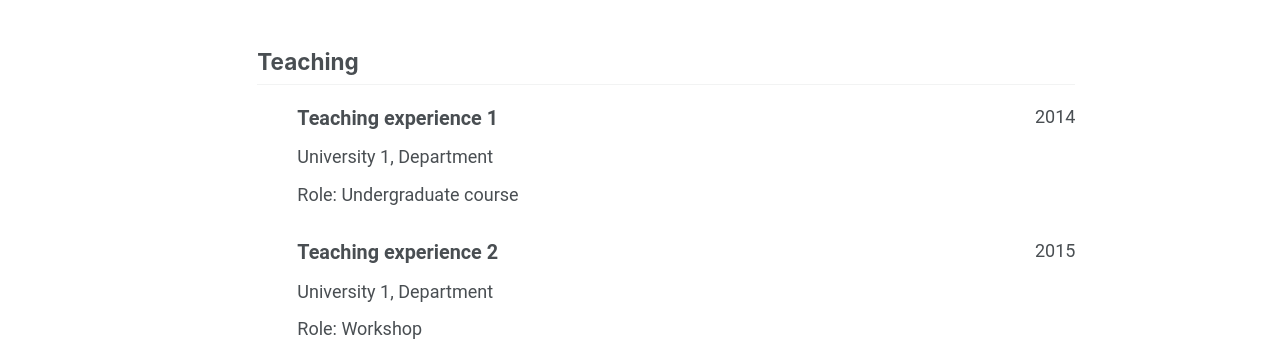
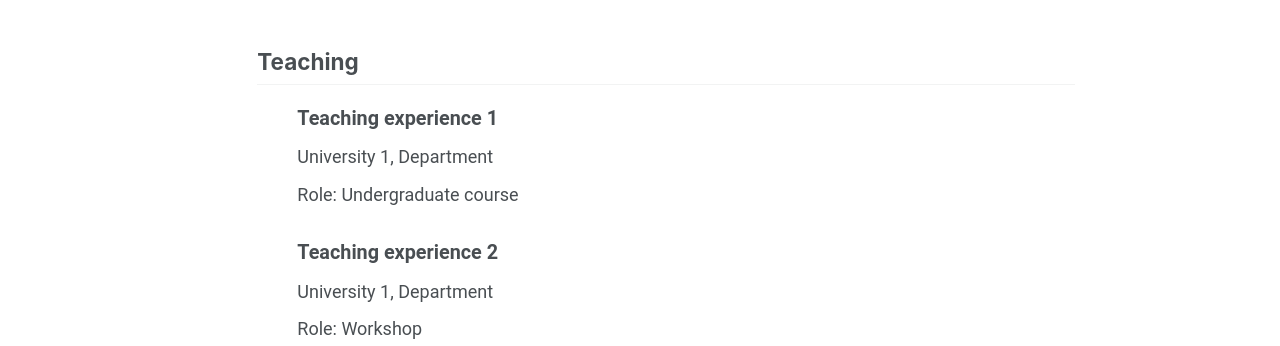
Before and after one commit to caroledelenne/caroledelenne.github.io, a Jekyll site: the page built from _pages/cv-json.md, in a window 1280 px wide and 900 px high, scrolled down 2016 px. Shown: the part 154-500 px from the top of the window. Built offline with Jekyll 4.4.1, drawn with Linux system fonts in a browser that asks for light colours; a script bundle is joined from its source files by our own code; library files that are not in the unit come from our copies.

Commit message:
remove date

```diff
--- a/_includes/cv-template.html
+++ b/_includes/cv-template.html
@@ -208,7 +208,7 @@
       <li class="cv-item">
         <div class="cv-item-header">
           <div class="cv-item-title">{{ teaching.course }}</div>
-          <div class="cv-item-date">{{ teaching.date | slice: 0, 4 }}</div>
+          <!-- <div class="cv-item-date">{{ teaching.date | slice: 0, 4 }}</div> -->
         </div>
         <div class="cv-item-content">
           <div class="cv-item-subtitle">{{ teaching.institution }}</div>
```
